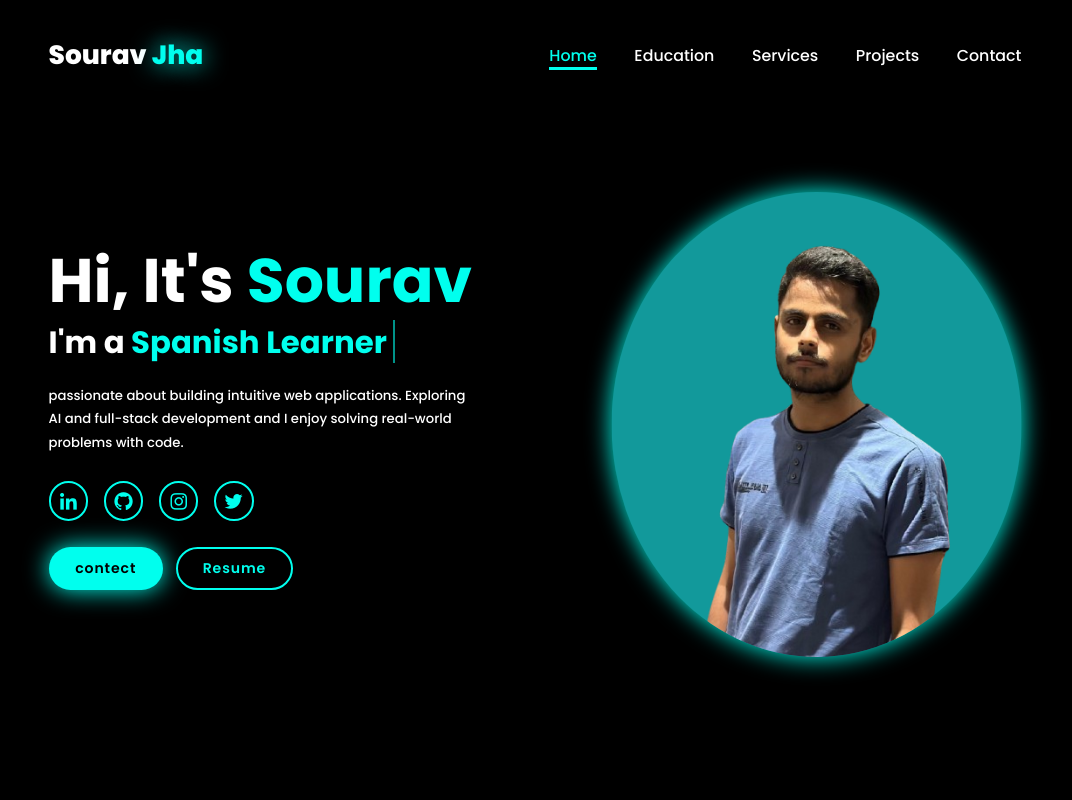
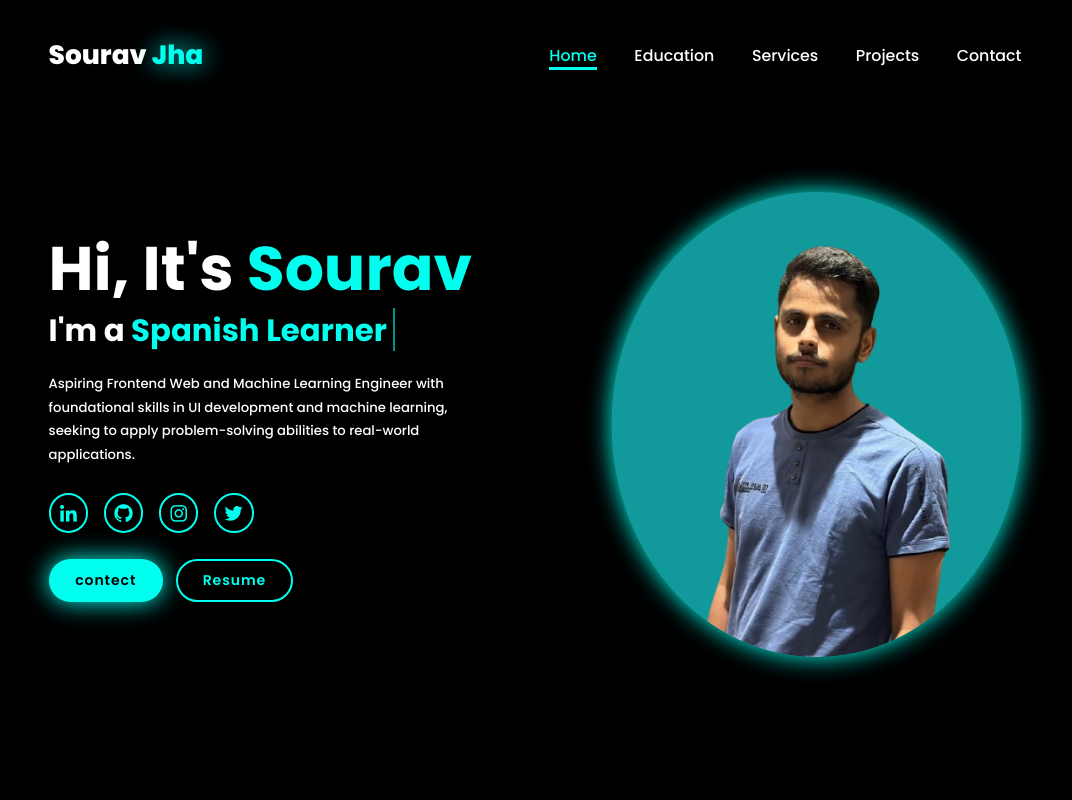
Before and after one commit to SouravKJ/portfolio, a plain HTML site: page index.html in a window 1280 px wide. Shown: the top 800 px of the page, without its empty margins (105-1177 px from the left). Drawn offline with nearby package versions, Linux system fonts and the light colour scheme.

Commit message:
Update index.html

```diff
--- a/index.html
+++ b/index.html
@@ -36,8 +36,7 @@
             <h1>Hi, It's <span>Sourav</span></h1>
             <h3 class="text-animation">I'm a <span></span></h3>
             <p>
-                passionate about building intuitive web applications.
-                Exploring AI and full-stack development and I enjoy solving real-world problems with code.
+               Aspiring Frontend Web and Machine Learning Engineer with foundational skills in UI development and machine learning, seeking to apply problem-solving abilities to real-world applications.
             <div class="social-icon">
                 <a href="#"><i class='bx bxl-linkedin'></i></a>
                 <a href="#"><i class='bx bxl-github'></i></a>
```
